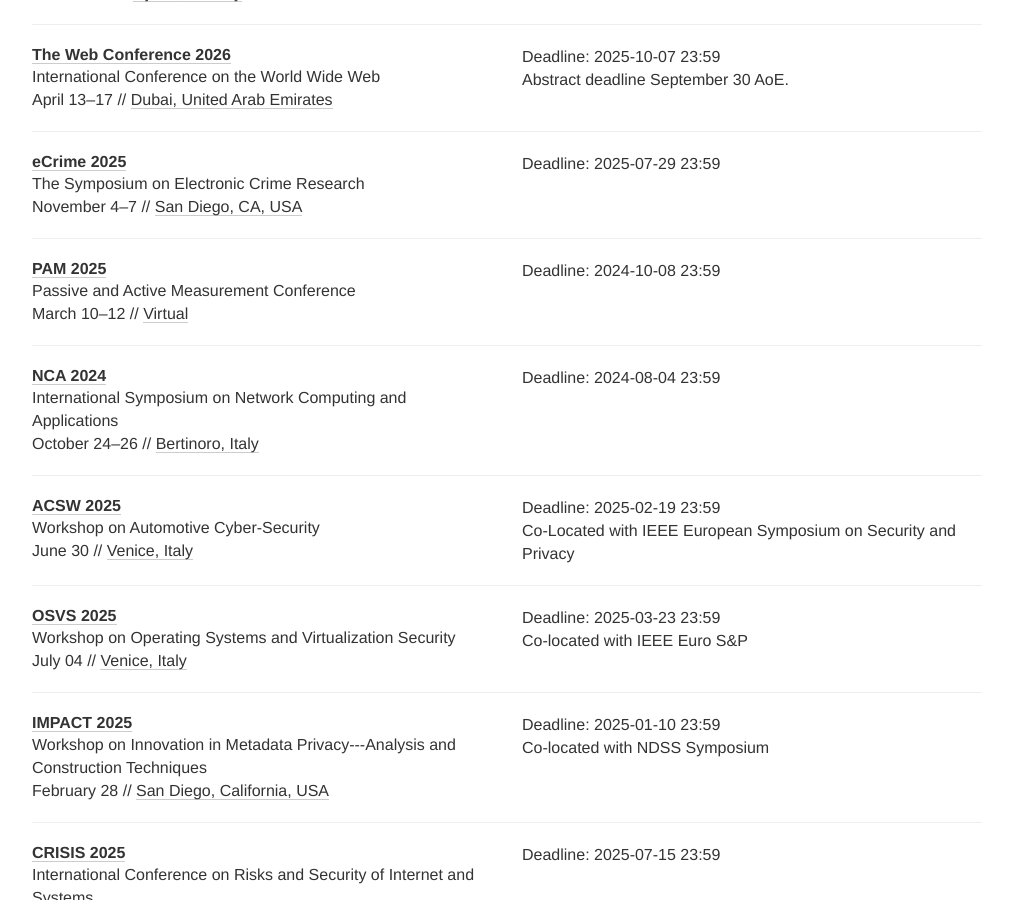
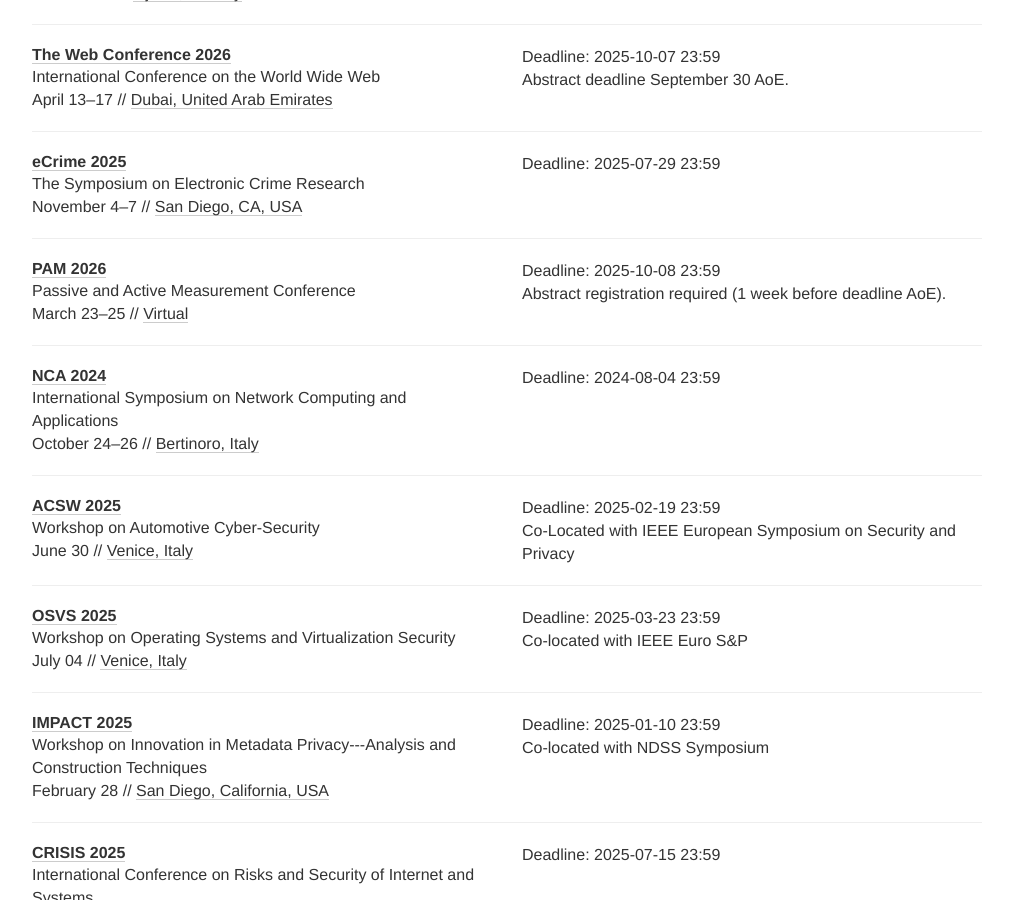
Before and after one commit to sec-deadlines/sec-deadlines.github.io, a Jekyll site: the page built from index.html, in a window 1280 px wide and 900 px high, scrolled down 9670 px. Shown: the whole window, without its empty margins (133-1146 px from the left). Built offline with Jekyll 4.4.1, drawn with Linux system fonts in a browser that asks for light colours; nearby versions of some CDN libraries; comment, search, counter and statistics services are not loaded.

Commit message:
Update PAM 2026

```diff
--- a/_data/conferences.yml
+++ b/_data/conferences.yml
@@ -601,11 +601,12 @@
   tags: [SEC, PRIV, CONF]
 
 - name: PAM
-  year: 2025
-  date: "March 10-12"
+  year: 2026
+  date: "March 23-25"
   description: Passive and Active Measurement Conference
-  link: https://udesa.edu.ar/pam25
-  deadline: ["2024-10-08 23:59"]
+  link: https://pam2026.at/
+  deadline: ["2025-10-08 23:59"]
+  comment: Abstract registration required (1 week before deadline AoE).
   place: Virtual
   tags: [SEC, PRIV, CONF]
 
```
